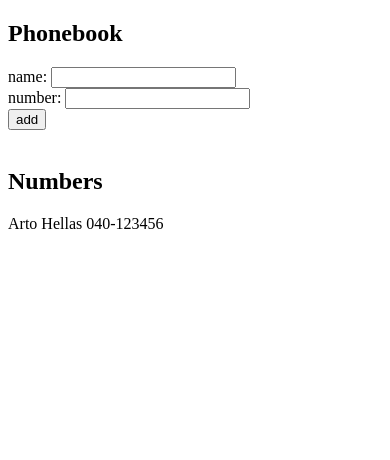
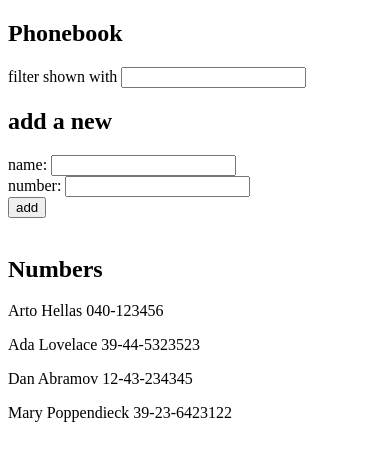
Before and after one commit to jakubk3697/fullstackopen, a React (Vite) app in the folder part2/phonebook/: page / in a window 390 px wide. Shown: the top 460 px of the page. Built offline with nearby package versions, Linux system fonts and the light colour scheme.

Commit message:
2.9*: The Phonebook Step4

```diff
--- a/part2/phonebook/src/App.jsx
+++ b/part2/phonebook/src/App.jsx
@@ -2,10 +2,14 @@
 
 const App = () => {
   const [persons, setPersons] = useState([
-    { name: 'Arto Hellas', phone: '040-123456' },
+    { name: 'Arto Hellas', phone: '040-123456', id: 1 },
+    { name: 'Ada Lovelace', phone: '39-44-5323523', id: 2 },
+    { name: 'Dan Abramov', phone: '12-43-234345', id: 3 },
+    { name: 'Mary Poppendieck', phone: '39-23-6423122', id: 4 }
   ])
   const [newName, setNewName] = useState('')
   const [newPhone, setNewPhone] = useState('')
+  const [filterName, setFilterName] = useState('')
 
   const addName = (e) => {
     e.preventDefault()
@@ -30,9 +34,17 @@
     setNewPhone(e.target.value)
   }
 
+  const handleFilterName = (e) => {
+    setFilterName(e.target.value)
+  }
+
   return (
     <div>
       <h2>Phonebook</h2>
+      <p>
+        filter shown with <input value={filterName} onChange={handleFilterName} />
+      </p>
+      <h2>add a new</h2>
       <form onSubmit={addName}>
         <div>
           name: <input value={newName} onChange={handleNameChange} />
@@ -46,7 +58,7 @@
       </form>
       <br />
       <h2>Numbers</h2>
-      {persons.map(person => <p key={person.name}>{person.name} {person.phone}</p>)}
+      {persons.filter(person => person.name.toLowerCase().includes(filterName.toLowerCase())).map(person => <p key={person.id}>{person.name} {person.phone}</p>)}
     </div>
   )
 }
```
